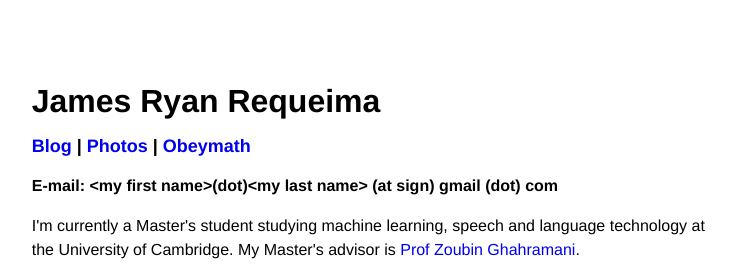
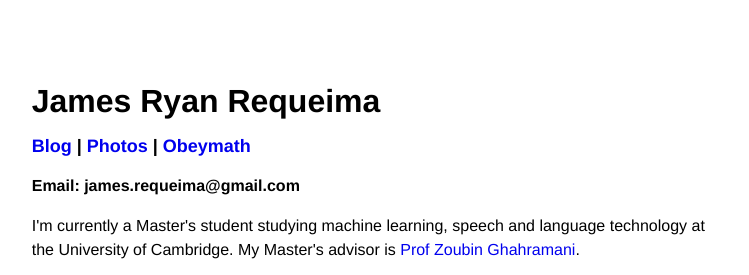
Before and after one commit to requeima/requeima.github.io, a plain HTML site: page index.html in a window 1280 px wide. Shown: the top 275 px of the page, 58-807 px from the left. Drawn offline with Linux system fonts and the light colour scheme.

Commit message:
changed email address

```diff
--- a/index.html
+++ b/index.html
@@ -63,7 +63,7 @@ margin-top:0.0em;
       <a href="http://jamesandantonia.blogspot.com">Blog</a> | <a href="http://jamesandantonia.smugmug.com/">Photos</a> | <a href="http://obeymath.org/">Obeymath</a>
     </div>
 
-    <p><b>E-mail: &lt;my first name&gt;(dot)&lt;my last name&gt; (at sign) gmail (dot) com </b></p>
+    <p><b>Email: james.requeima@gmail.com </b></p>
     <p>
       I'm currently a Master's student studying machine learning, speech and language technology at the University of Cambridge. My Master's advisor is <a href="http://mlg.eng.cam.ac.uk/zoubin/">Prof Zoubin Ghahramani</a>.
     </p>
```
